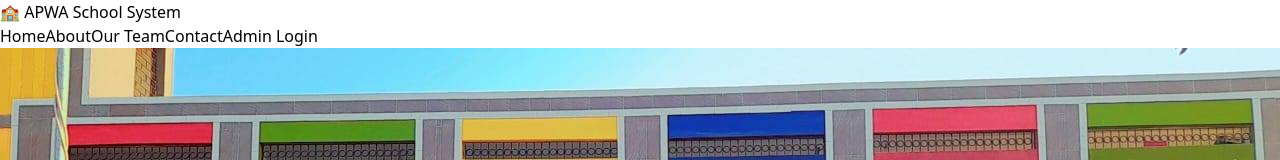
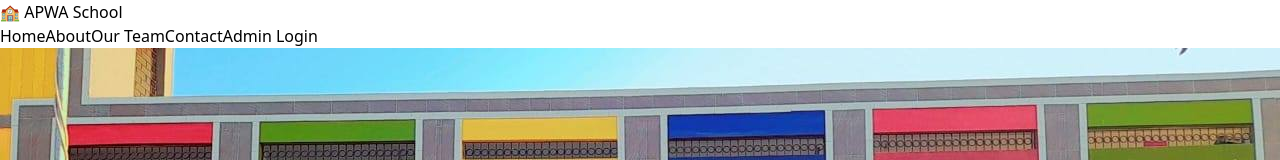
Before and after one commit to Hafizjunaid971/Apwaschool, a React (Vite) app in the folder school-frontend/: page / in a window 1280 px wide. Shown: the top 160 px of the page. Built offline with nearby package versions, Linux system fonts and the light colour scheme.

Commit message:
asdajdasd

```diff
--- a/school-frontend/src/App.jsx
+++ b/school-frontend/src/App.jsx
@@ -92,20 +92,22 @@ function App() {
       <div className="min-h-screen bg-gray-100 font-sans flex flex-col overflow-x-hidden">
 
         {/* STICKY BLUE TOP NAVBAR */}
-        <div className="fixed top-0 left-0 w-full h-16 bg-blue-900 text-white z-50 shadow-lg flex justify-between items-center px-4 md:px-6">
-          <div className="flex items-center gap-4">
+        <div className="fixed top-0 left-0 w-full h-16 bg-blue-900 text-white z-[60] shadow-lg flex justify-between items-center px-3 md:px-6">
+
+          <div className="flex items-center gap-2 min-w-0 flex-1">
             {authorizedUser && (
               <button onClick={() => setIsOpen(!isOpen)} className="md:hidden">
                 {isOpen ? <FiX size={24} /> : <FiMenu size={24} />}
               </button>
             )}
-            <h1 className="text-xl md:text-2xl font-bold tracking-wide">🏫 APWA School System</h1>
+             {/* Mobile pe chota text, Desktop pe bada */}
+            <h1 className="text-sm sm:text-lg md:text-2xl font-bold tracking-wide truncate">🏫 APWA School</h1>
           </div>
 
-          <div className="flex items-center gap-4">
+          <div className="flex items-center gap-2 flex-shrink-0">
             {authorizedUser ? (
               <div className="flex items-center gap-4 text-sm font-medium">
-                <span className="hidden md:block text-blue-200 border border-blue-700 px-3 py-1 rounded-full">👤 {authorizedUser.split('@')[0]}</span>
+                <span className="hidden md:block text-sm text-blue-200 border border-blue-700 px-3 py-1 rounded-full">👤 {authorizedUser.split('@')[0]}</span>
                   <button onClick={handleLogout} className="bg-red-600 hover:bg-red-500 px-4 py-1.5 rounded-md transition flex items-center gap-2">
                   <FiLogOut size={16} /> <span className="hidden md:inline">Logout</span>
                 </button>
@@ -113,11 +115,12 @@ function App() {
               </div>
             ) : (
               /* ✅ PUBLIC TOP NAV LINKS (LOGIN KE BINA BHI DIKHENGE) */
-              <div className="flex items-center gap-4 text-sm font-medium">
-                <Link to="/" className="hover:text-blue-200 transition hidden sm:block">Home</Link>
-                <Link to="/about" className="hover:text-blue-200 transition hidden sm:block">About</Link>
-                <Link to="/our-team" className="hover:text-blue-200 transition hidden sm:block">Our Team</Link>
-                <Link to="/contact" className="hover:text-blue-200 transition hidden sm:block">Contact</Link>
+              <div className="flex items-center gap-1 md:gap-6 text-xs md:text-sm font-medium">
+                <Link to="/" className="hover:text-blue-200 transition px-1">Home</Link>
+                <Link to="/about" className="hover:text-blue-200 transition px-1">About</Link>
+                <Link to="/our-team" className="hover:text-blue-200 transition px-1">Our Team</Link>
+                <Link to="/contact" className="hover:text-blue-200 transition px-1">Contact</Link>
+
 
                 <Link to="/login" className="bg-blue-700 hover:bg-blue-600 px-4 py-1.5 rounded-md transition">Admin Login</Link>
               </div>
```
